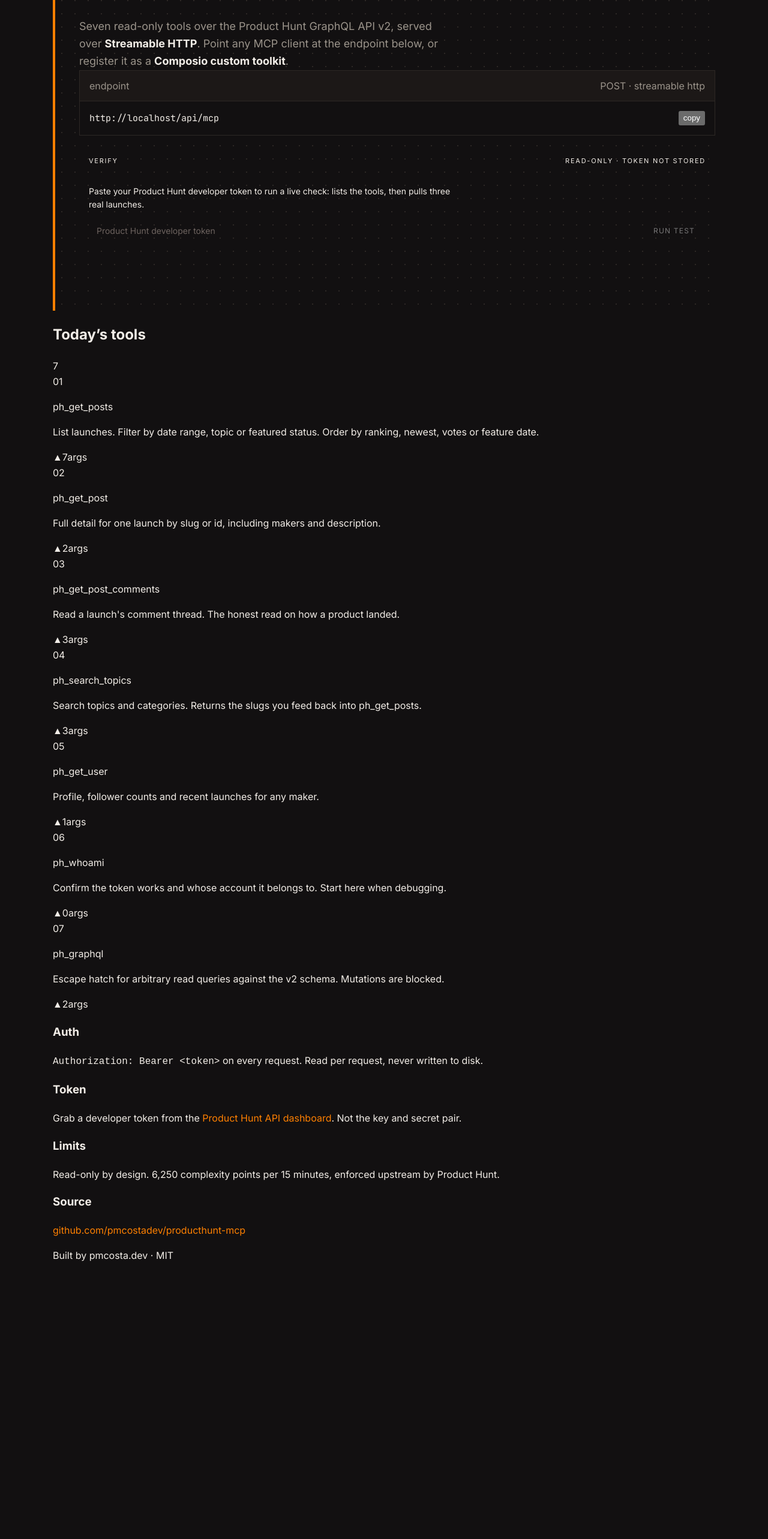
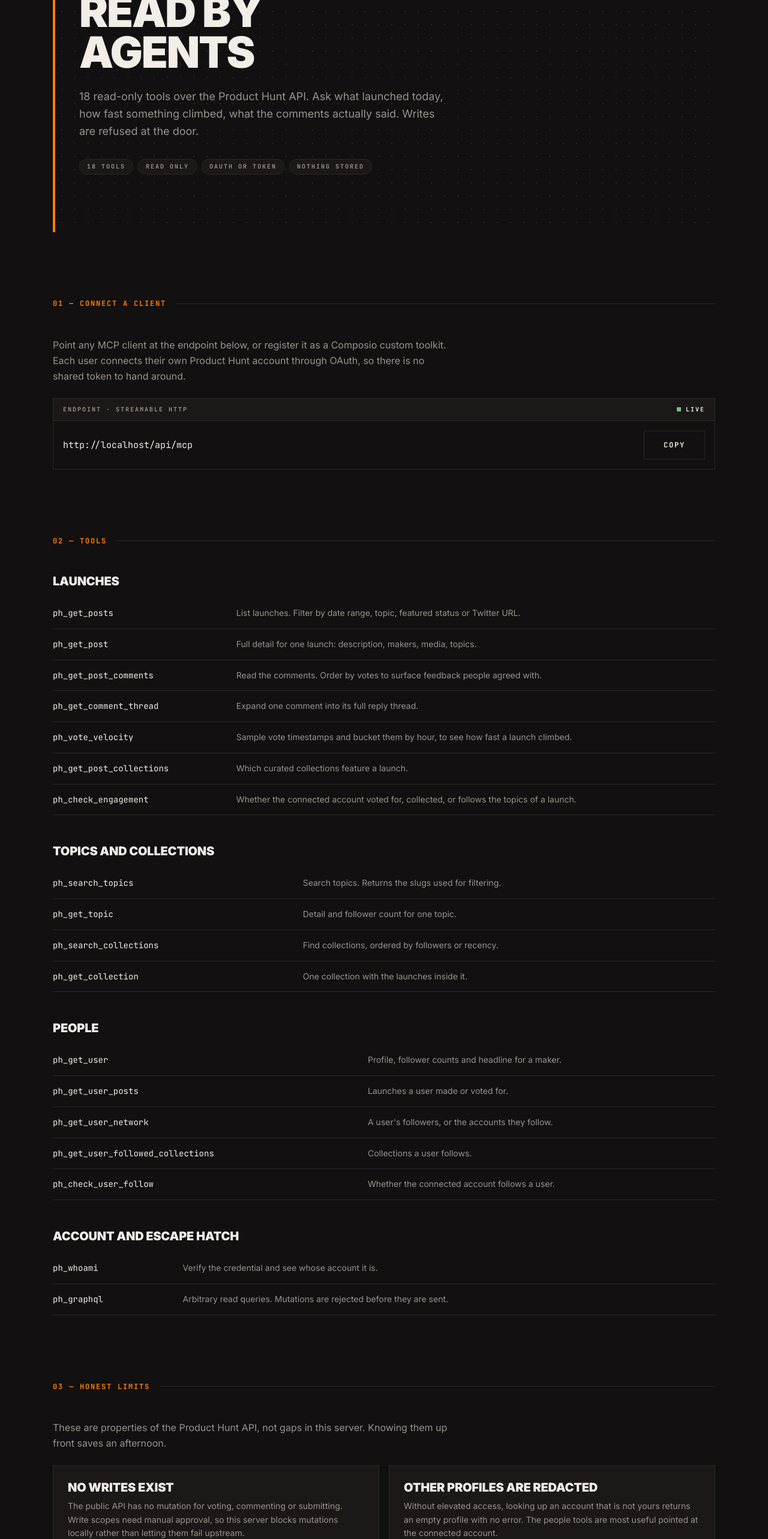
Before and after one commit to pmcostadev/producthunt, a Next.js app: page / in a window 1280 px wide. Shown: the part 234-2800 px from the top of the page at 60% size. Before the commit the page ends 2356 px from the top, so only its background shows below. Built offline with nearby package versions, Linux system fonts and the light colour scheme.

Commit message:
Rebuild the landing page on the design system with the real 18 tools

```diff
--- a/app/page.tsx
+++ b/app/page.tsx
@@ -1,188 +1,224 @@
-"use client";
+import Endpoint from './endpoint';
 
-import { useEffect, useState } from "react";
-import Verify from "./verify";
+/**
+ * Landing page.
+ *
+ * The tool table is the substance of this page: it is what a reader is deciding
+ * about, and the tool names are the terms anyone looking for this would search
+ * for. The old version listed seven tools and linked to a repository that no
+ * longer exists, so both are corrected here.
+ */
 
-type Tool = { name: string; tagline: string; args: number };
+const REPO = 'https://github.com/pmcostadev/producthunt';
 
-const TOOLS: Tool[] = [
+const TOOLS: { group: string; items: [string, string][] }[] = [
   {
-    name: "ph_get_posts",
-    tagline:
-      "List launches. Filter by date range, topic or featured status. Order by ranking, newest, votes or feature date.",
-    args: 7,
+    group: 'Launches',
+    items: [
+      [
+        'ph_get_posts',
+        'List launches. Filter by date range, topic, featured status or Twitter URL.'
+      ],
+      ['ph_get_post', 'Full detail for one launch: description, makers, media, topics.'],
+      [
+        'ph_get_post_comments',
+        'Read the comments. Order by votes to surface feedback people agreed with.'
+      ],
+      ['ph_get_comment_thread', 'Expand one comment into its full reply thread.'],
+      [
+        'ph_vote_velocity',
+        'Sample vote timestamps and bucket them by hour, to see how fast a launch climbed.'
+      ],
+      ['ph_get_post_collections', 'Which curated collections feature a launch.'],
+      [
+        'ph_check_engagement',
+        'Whether the connected account voted for, collected, or follows the topics of a launch.'
+      ]
+    ]
   },
   {
-    name: "ph_get_post",
-    tagline: "Full detail for one launch by slug or id, including makers and description.",
-    args: 2,
+    group: 'Topics and collections',
+    items: [
+      ['ph_search_topics', 'Search topics. Returns the slugs used for filtering.'],
+      ['ph_get_topic', 'Detail and follower count for one topic.'],
+      ['ph_search_collections', 'Find collections, ordered by followers or recency.'],
+      ['ph_get_collection', 'One collection with the launches inside it.']
+    ]
   },
   {
-    name: "ph_get_post_comments",
-    tagline: "Read a launch's comment thread. The honest read on how a product landed.",
-    args: 3,
+    group: 'People',
+    items: [
+      ['ph_get_user', 'Profile, follower counts and headline for a maker.'],
+      ['ph_get_user_posts', 'Launches a user made or voted for.'],
+      ['ph_get_user_network', "A user's followers, or the accounts they follow."],
+      ['ph_get_user_followed_collections', 'Collections a user follows.'],
+      ['ph_check_user_follow', 'Whether the connected account follows a user.']
+    ]
   },
   {
-    name: "ph_search_topics",
-    tagline: "Search topics and categories. Returns the slugs you feed back into ph_get_posts.",
-    args: 3,
-  },
-  {
-    name: "ph_get_user",
-    tagline: "Profile, follower counts and recent launches for any maker.",
-    args: 1,
-  },
-  {
-    name: "ph_whoami",
-    tagline: "Confirm the token works and whose account it belongs to. Start here when debugging.",
-    args: 0,
-  },
-  {
-    name: "ph_graphql",
-    tagline: "Escape hatch for arbitrary read queries against the v2 schema. Mutations are blocked.",
-    args: 2,
-  },
+    group: 'Account and escape hatch',
+    items: [
+      ['ph_whoami', 'Verify the credential and see whose account it is.'],
+      ['ph_graphql', 'Arbitrary read queries. Mutations are rejected before they are sent.']
+    ]
+  }
 ];
 
-type Health = "checking" | "up" | "down";
+const TOOL_COUNT = TOOLS.reduce((n, g) => n + g.items.length, 0);
 
 export default function Home() {
-  const [health, setHealth] = useState<Health>("checking");
-  const [origin, setOrigin] = useState<string>("");
-  const [copied, setCopied] = useState(false);
+  return (
+    <>
+      <div className="shell">
+        <section className="hero">
+          <span className="label">Model Context Protocol server</span>
+          <h1 className="display-xl">
+            Product Hunt,
+            <br />
+            read by
+            <br />
+            agents
+          </h1>
+          <p className="lede">
+            {TOOL_COUNT} read-only tools over the Product Hunt API. Ask what launched today, how
+            fast something climbed, what the comments actually said. Writes are refused at the
+            door.
+          </p>
 
-  useEffect(() => {
-    setOrigin(window.location.origin);
-    let cancelled = false;
-    fetch("/api/health")
-      .then((r) => (r.ok ? r.json() : Promise.reject(new Error("bad status"))))
-      .then(() => {
-        if (!cancelled) setHealth("up");
-      })
-      .catch(() => {
-        if (!cancelled) setHealth("down");
-      });
-    return () => {
-      cancelled = true;
-    };
-  }, []);
+          <div className="chips">
+            <span className="chip label-sm">{TOOL_COUNT} tools</span>
+            <span className="chip label-sm">Read only</span>
+            <span className="chip label-sm">OAuth or token</span>
+            <span className="chip label-sm">Nothing stored</span>
+          </div>
+        </section>
 
-  const endpoint = `${origin || "https://your-deployment"}/api/mcp`;
+        <section className="section">
+          <div className="section-label label">
+            <span>01 &mdash; Connect a client</span>
+            <span className="rule" />
+          </div>
 
-  async function copy() {
-    try {
-      await navigator.clipboard.writeText(endpoint);
-      setCopied(true);
-      window.setTimeout(() => setCopied(false), 1800);
-    } catch {
-      /* clipboard blocked, the URL is selectable anyway */
-    }
-  }
+          <p className="body" style={{ marginBottom: 24 }}>
+            Point any MCP client at the endpoint below, or register it as a Composio custom
+            toolkit. Each user connects their own Product Hunt account through OAuth, so there is
+            no shared token to hand around.
+          </p>
 
-  const label =
-    health === "checking" ? "checking" : health === "up" ? "live" : "unreachable";
+          <Endpoint />
+        </section>
 
-  return (
-    <div className="shell">
-      <header className="bar">
-        <span className="wordmark">producthunt-mcp v1.0.1</span>
-        <span className="pill" data-state={health === "checking" ? "wait" : health}>
-          <span className="pill-dot" />
-          {label}
-        </span>
-      </header>
+        <section className="section">
+          <div className="section-label label">
+            <span>02 &mdash; Tools</span>
+            <span className="rule" />
+          </div>
 
-      <section className="hero">
-        <p className="eyebrow">Model Context Protocol server</p>
-        <h1>
-          Product Hunt
-          <span className="dim">for agents</span>
-        </h1>
-        <p className="lede">
-          Seven read-only tools over the Product Hunt GraphQL API v2, served over{" "}
-          <strong>Streamable HTTP</strong>. Point any MCP client at the endpoint below, or register
-          it as a <strong>Composio custom toolkit</strong>.
-        </p>
+          {TOOLS.map((group) => (
+            <div key={group.group} style={{ marginBottom: 48 }}>
+              <h3 className="title-sm" style={{ marginBottom: 16 }}>
+                {group.group}
+              </h3>
+              <table className="specs">
+                <tbody>
+                  {group.items.map(([name, what]) => (
+                    <tr key={name}>
+                      <td>{name}</td>
+                      <td>{what}</td>
+                    </tr>
+                  ))}
+                </tbody>
+              </table>
+            </div>
+          ))}
+        </section>
 
-        <div className="endpoint">
-          <div className="endpoint-head">
-            <span>endpoint</span>
-            <span>POST · streamable http</span>
+        <section className="section">
+          <div className="section-label label">
+            <span>03 &mdash; Honest limits</span>
+            <span className="rule" />
           </div>
-          <div className="endpoint-body">
-            <div className="endpoint-url">{endpoint}</div>
-            <button className="copy" onClick={copy} data-done={copied}>
-              {copied ? "copied" : "copy"}
-            </button>
+
+          <p className="body" style={{ marginBottom: 24 }}>
+            These are properties of the Product Hunt API, not gaps in this server. Knowing them
+            up front saves an afternoon.
+          </p>
+
+          <div className="grid grid-2">
+            <article className="card">
+              <h3 className="title-sm">No writes exist</h3>
+              <p className="body">
+                The public API has no mutation for voting, commenting or submitting. Write scopes
+                need manual approval, so this server blocks mutations locally rather than letting
+                them fail upstream.
+              </p>
+            </article>
+
+            <article className="card">
+              <h3 className="title-sm">Other profiles are redacted</h3>
+              <p className="body">
+                Without elevated access, looking up an account that is not yours returns an empty
+                profile with no error. The people tools are most useful pointed at the connected
+                account.
+              </p>
+            </article>
+
+            <article className="card">
+              <h3 className="title-sm">The schema lies</h3>
+              <p className="body">
+                Goals and Spaces appear in the published schema but not in the live API. Five
+                tools were built against them and deleted once real calls proved they could never
+                work.
+              </p>
+            </article>
+
+            <article className="card">
+              <h3 className="title-sm">Budgeted, not throttled</h3>
+              <p className="body">
+                6,250 complexity points per 15 minutes, shared across everything a token does.
+                Deep queries cost more, so vote sampling caps itself.
+              </p>
+            </article>
+          </div>
+        </section>
+      </div>
+
+      <div className="shell">
+        <div className="cta">
+          <div className="cta-inner">
+            <div className="icon-tile" aria-hidden="true">
+              <svg
+                width={24}
+                height={24}
+                viewBox="0 0 24 24"
+                fill="none"
+                stroke="currentColor"
+                strokeWidth={1.5}
+                strokeLinecap="square"
+                strokeLinejoin="miter"
+              >
+                <path d="m18 16 4-4-4-4" />
+                <path d="m6 8-4 4 4 4" />
+                <path d="m14.5 4-5 16" />
+              </svg>
+            </div>
+
+            <span className="label">MIT licensed</span>
+            <h2 className="display-md">Deploy your own in a minute</h2>
+            <a className="btn btn-on-primary" href={REPO}>
+              View the source
+            </a>
           </div>
         </div>
 
-        <Verify />
-      </section>
-
-      <div className="section-head">
-        <h2>Today&rsquo;s tools</h2>
-        <span className="rule" />
-        <span className="count">{TOOLS.length}</span>
+        <footer className="foot label-sm">
+          <a href={REPO}>GitHub</a>
+          <a href={`${REPO}/blob/main/README.md`}>Docs</a>
+          <a href={`${REPO}/blob/main/SECURITY.md`}>Security</a>
+          <a href="https://api.producthunt.com/v2/docs">Product Hunt API</a>
+          <a href="https://pmcosta.dev">pmcosta.dev</a>
+        </footer>
       </div>
-
-      <div className="board">
-        {TOOLS.map((tool, i) => (
-          <article className="row" key={tool.name}>
-            <span className="rank">{String(i + 1).padStart(2, "0")}</span>
-            <div>
-              <p className="name">{tool.name}</p>
-              <p className="tagline">{tool.tagline}</p>
-            </div>
-            <div className="votes" title={`${tool.args} input parameters`}>
-              <span className="caret">&#9650;</span>
-              <span className="n">{tool.args}</span>
-              <span className="unit">args</span>
-            </div>
-          </article>
-        ))}
-      </div>
-
-      <div className="notes">
-        <div className="note">
-          <h3>Auth</h3>
-          <p>
-            <code>Authorization: Bearer &lt;token&gt;</code> on every request. Read per request,
-            never written to disk.
-          </p>
-        </div>
-        <div className="note">
-          <h3>Token</h3>
-          <p>
-            Grab a developer token from the{" "}
-            <a
-              href="https://www.producthunt.com/v2/oauth/applications"
-              target="_blank"
-              rel="noreferrer"
-            >
-              Product Hunt API dashboard
-            </a>
-            . Not the key and secret pair.
-          </p>
-        </div>
-        <div className="note">
-          <h3>Limits</h3>
-          <p>
-            Read-only by design. 6,250 complexity points per 15 minutes, enforced upstream by
-            Product Hunt.
-          </p>
-        </div>
-        <div className="note">
-          <h3>Source</h3>
-          <p>
-            <a href="https://github.com/pmcostadev/producthunt-mcp" target="_blank" rel="noreferrer">
-              github.com/pmcostadev/producthunt-mcp
-            </a>
-          </p>
-        </div>
-      </div>
-
-      <p className="sig">Built by pmcosta.dev · MIT</p>
-    </div>
+    </>
   );
 }
```
